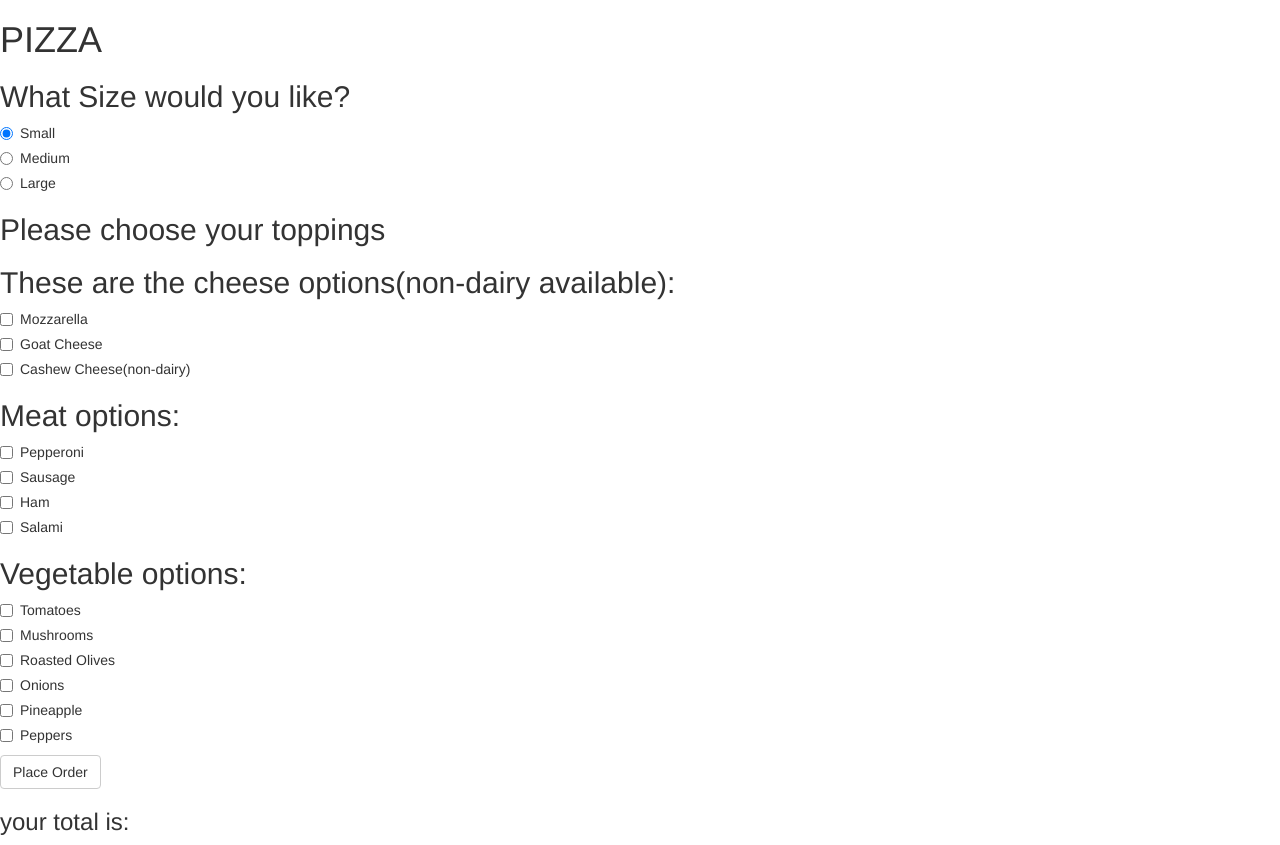
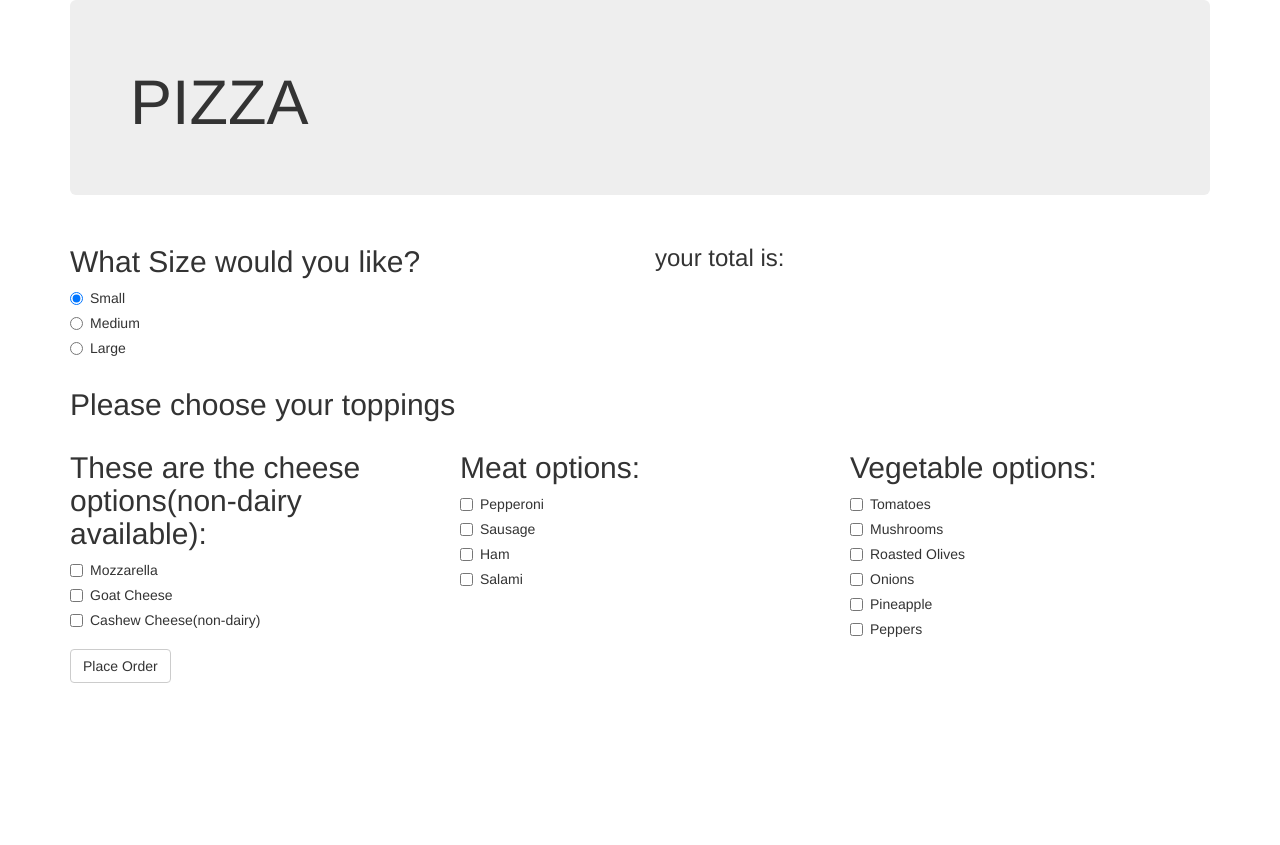
Before and after one commit to terribradley/pizza, a plain HTML site: page index.html in a window 1280 px wide. After the commit the page ends 800 px from the top, so only its background shows below. Drawn offline with Linux system fonts and the light colour scheme.

Commit message:
fix html formatting

```diff
--- a/index.html
+++ b/index.html
@@ -8,7 +8,12 @@
   <title>Pizza</title>
 </head>
   <body>
+    <div class="container">
+      <div class="jumbotron">
         <h1>PIZZA</h1>
+      </div>
+      <div class="row">
+        <div class="col-sm-6">
           <h2>What Size would you like?</h2>
         <form>
         <div class="pizza-size">
@@ -25,10 +30,17 @@
               <input type="radio" name="size" value="large">Large</label>
           </div>
         </div>
-    </form>
-    <form>
+        </div>
+        <div class="col-sm-6">
+          <div id=total>
+            <h3>your total is:</h3>
+          </div>
+        </div>
+      </div>
+        <h2>Please choose your toppings</h2>
       <div class="pizza-toppings">
-        <h2>Please choose your toppings</h2>
+        <div class="row">
+          <div class="col-sm-4">
             <h2>These are the cheese options(non-dairy available):</h2>
             <div class="checkbox">
               <label>
@@ -42,6 +54,8 @@
               <label>
                 <input type="checkbox" name="add-toppings" value="cashew">Cashew Cheese(non-dairy)</label>
             </div>
+          </div>
+          <div class="col-sm-4">
             <h2>Meat options:</h2>
             <div class="checkbox">
               <label>
@@ -59,6 +73,8 @@
               <label>
                 <input type="checkbox" name="add-toppings" value="salami">Salami</label>
             </div>
+          </div>
+          <div class="col-sm-4">
             <h2>Vegetable options:</h2>
             <div class="checkbox">
               <label>
@@ -85,10 +101,10 @@
               <input type="checkbox" name="add-toppings" value="peppers">Peppers</label>
             </div>
           </div>
+        </div>
         <button id="submit-button" type="submit" name="button" class="btn btn-default">Place Order</button>
         </form>
-    <div id=total>
-      <h3>your total is:</h3>
+      </div>
     </div>
   </body>
 </html>
--- a/js/scripts.js
+++ b/js/scripts.js
@@ -38,7 +38,7 @@ Pizza.prototype.priceCalculator = function() {
 };
 
 $(document).ready (function() {
-  $("form").submit (function(event) {
+  $("form#submit-button").submit (function(event) {
 
     event.preventDefault
     var size = $("input[name=size]:checked").val();
```
Lines whose indentation alone changed are shown as unchanged.
